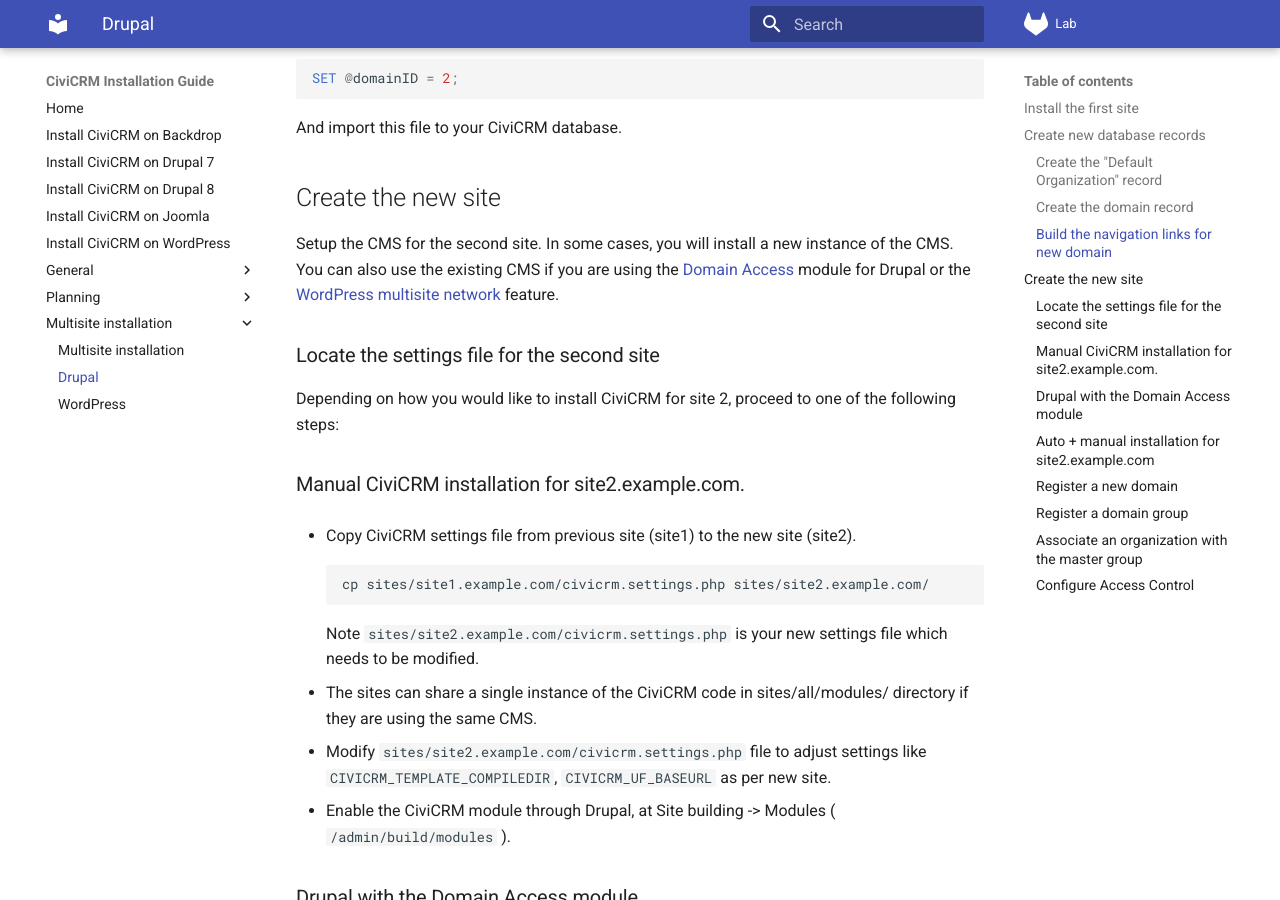
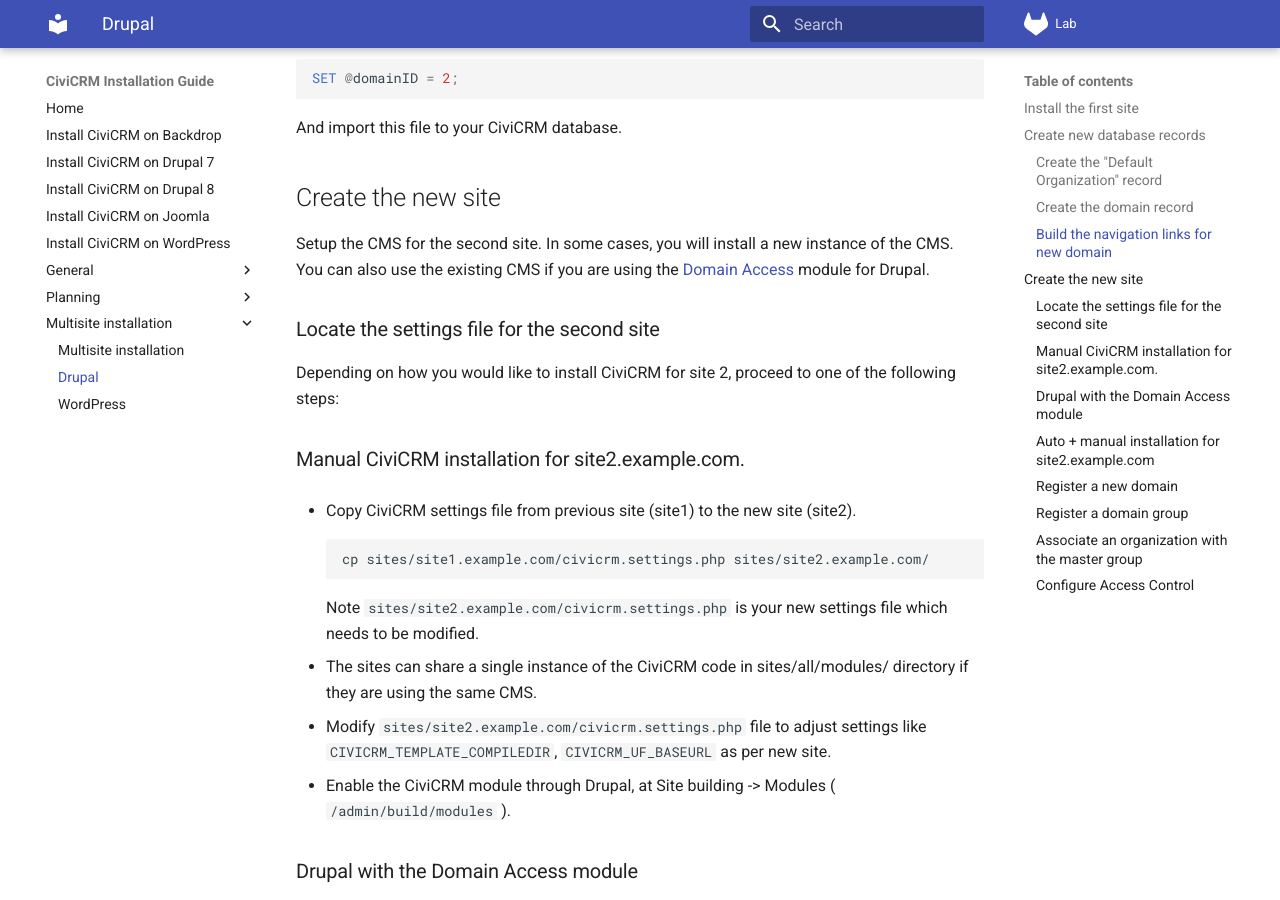
Before and after one commit to agileware/civicrm-installation-guide, an MkDocs documentation site: the page built from docs/multisite/drupal.md, in a window 1280 px wide and 900 px high, scrolled down 1440 px. Built offline with MkDocs 1.6.1 and Material for MkDocs 9.7.7, drawn with Linux system fonts in a browser that asks for light colours.

Commit message:
Remove reference to WordPress

```diff
--- a/docs/multisite/drupal.md
+++ b/docs/multisite/drupal.md
@@ -62,7 +62,7 @@ And import this file to your CiviCRM database.
 
 ## Create the new site
 
-Setup the CMS for the second site.  In some cases, you will install a new instance of the CMS.  You can also use the existing CMS if you are using the [Domain Access](https://www.drupal.org/project/domain) module for Drupal or the [WordPress multisite network](https://codex.wordpress.org/Create_A_Network) feature.
+Setup the CMS for the second site.  In some cases, you will install a new instance of the CMS.  You can also use the existing CMS if you are using the [Domain Access](https://www.drupal.org/project/domain) module for Drupal.
 
 ### Locate the settings file for the second site
 
```
